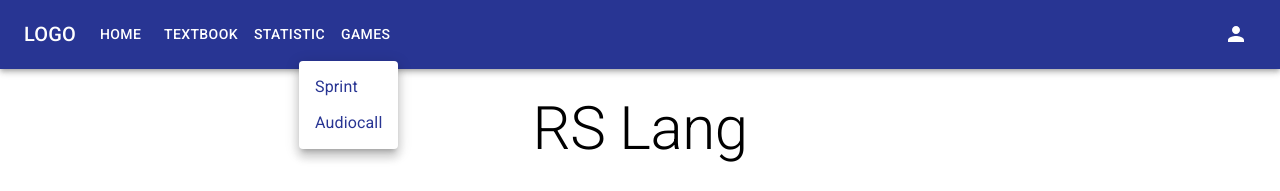
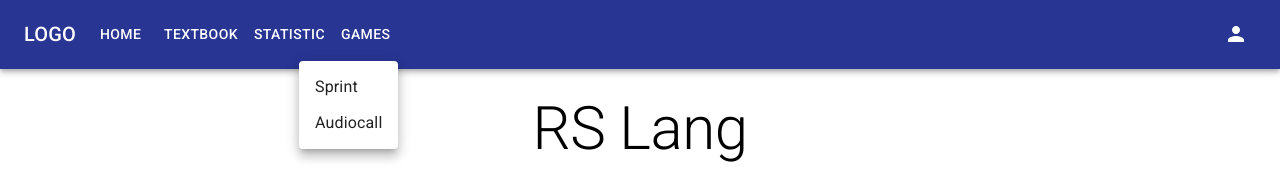
Before and after one commit to liliyavoloshina/rslang, a React (Create React App) app: page / in a window 1280 px wide. Both pictures are taken after a click on the button "GAMES". Shown: the top 191 px of the page. Built offline with nearby package versions, Linux system fonts and the light colour scheme.

Commit message:
fix: menu items click doesn't open underlying link

```diff
--- a/src/components/layout/Header.tsx
+++ b/src/components/layout/Header.tsx
@@ -1,5 +1,5 @@
 import { MouseEvent, useState } from 'react'
-import { Link as RouterLink, useNavigate } from 'react-router-dom'
+import { Link, NavigateOptions, useNavigate } from 'react-router-dom'
 
 import MenuIcon from '@mui/icons-material/Menu'
 import PersonIcon from '@mui/icons-material/Person'
@@ -8,7 +8,6 @@ import Box from '@mui/material/Box'
 import Button from '@mui/material/Button'
 import Container from '@mui/material/Container'
 import IconButton from '@mui/material/IconButton'
-import Link from '@mui/material/Link'
 import Menu from '@mui/material/Menu'
 import MenuItem from '@mui/material/MenuItem'
 import Stack from '@mui/material/Stack'
@@ -16,9 +15,9 @@ import Toolbar from '@mui/material/Toolbar'
 import Tooltip from '@mui/material/Tooltip'
 import Typography from '@mui/material/Typography'
 
-import { useAppDispatch, useAppSelector } from '~/app/hooks'
+import { useAppSelector } from '~/app/hooks'
 import { Path } from '~/components/router'
-import { selectAuthUserInfo, signOut } from '~/features/auth'
+import { selectAuthUserInfo } from '~/features/auth'
 
 const PAGES: { name: string; path: Path }[] = [
 	{
@@ -58,9 +57,10 @@ const SETTINGS: { name: string; path: Path }[] = [
 ]
 
 function Header() {
-	const dispatch = useAppDispatch()
 	const navigate = useNavigate()
+
 	const userInfo = useAppSelector(selectAuthUserInfo)
+
 	const [anchorElNav, setAnchorElNav] = useState<null | HTMLElement>(null)
 	const [anchorElUser, setAnchorElUser] = useState<null | HTMLElement>(null)
 	const [anchorElGames, setAnchorElGames] = useState<null | HTMLElement>(null)
@@ -89,8 +89,11 @@ function Header() {
 		setAnchorElGames(null)
 	}
 
-	const handleSignOut = () => {
-		navigate(Path.LOGOFF)
+	const openPage = (path: Path, options?: NavigateOptions) => {
+		handleCloseNavMenu()
+		handleCloseGamesMenu()
+		handleCloseUserMenu()
+		navigate(path, options)
 	}
 
 	return (
@@ -123,18 +126,14 @@ function Header() {
 								display: { xs: 'block', md: 'none' },
 							}}
 						>
-							{PAGES.map((page, idx) => (
-								<MenuItem key={page.name} onClick={handleCloseNavMenu}>
-									<Link underline="none" key={idx} component={RouterLink} to={page.path}>
-										<Typography textAlign="center">{page.name}</Typography>
-									</Link>
+							{PAGES.map(page => (
+								<MenuItem key={page.name} onClick={() => openPage(page.path)}>
+									<Typography textAlign="center">{page.name}</Typography>
 								</MenuItem>
 							))}
-							{GAMES.map((page, idx) => (
-								<MenuItem key={page.name} onClick={handleCloseNavMenu}>
-									<Link underline="none" key={idx} component={RouterLink} state={{ fromTextbook: false }} to={page.path}>
-										<Typography textAlign="center">{page.name}</Typography>
-									</Link>
+							{GAMES.map(page => (
+								<MenuItem key={page.name} onClick={() => openPage(page.path)}>
+									<Typography textAlign="center">{page.name}</Typography>
 								</MenuItem>
 							))}
 						</Menu>
@@ -142,8 +141,8 @@ function Header() {
 
 					{/* desktop  */}
 					<Box sx={{ flexGrow: 1, display: { xs: 'none', md: 'flex' } }}>
-						{PAGES.map((page, idx) => (
-							<Button component={RouterLink} to={page.path} key={idx} onClick={handleCloseNavMenu} sx={{ my: 2, color: 'white', display: 'block' }}>
+						{PAGES.map(page => (
+							<Button component={Link} to={page.path} key={page.path} onClick={handleCloseNavMenu} sx={{ my: 2, color: 'white', display: 'block' }}>
 								{page.name}
 							</Button>
 						))}
@@ -169,11 +168,9 @@ function Header() {
 							open={Boolean(anchorElGames)}
 							onClose={handleCloseGamesMenu}
 						>
-							{GAMES.map((game, idx) => (
-								<MenuItem key={game.name} onClick={handleCloseNavMenu}>
-									<Link underline="none" key={idx} component={RouterLink} to={game.path} state={{ fromTextbook: false }}>
-										<Typography textAlign="center">{game.name}</Typography>
-									</Link>
+							{GAMES.map(game => (
+								<MenuItem key={game.name} onClick={() => openPage(game.path, { state: { fromTextbook: false } })}>
+									<Typography textAlign="center">{game.name}</Typography>
 								</MenuItem>
 							))}
 						</Menu>
@@ -203,13 +200,11 @@ function Header() {
 							onClose={handleCloseUserMenu}
 						>
 							{userInfo?.token ? (
-								<Button onClick={handleSignOut}>Sign Out</Button>
+								<Button onClick={() => openPage(Path.LOGOFF)}>Sign Out</Button>
 							) : (
-								SETTINGS.map((setting, idx) => (
-									<MenuItem key={setting.name} onClick={handleCloseUserMenu}>
-										<Link underline="none" key={idx} component={RouterLink} to={setting.path}>
-											<Typography textAlign="center">{setting.name}</Typography>
-										</Link>
+								SETTINGS.map(setting => (
+									<MenuItem key={setting.name} onClick={() => openPage(setting.path)}>
+										<Typography textAlign="center">{setting.name}</Typography>
 									</MenuItem>
 								))
 							)}
```
